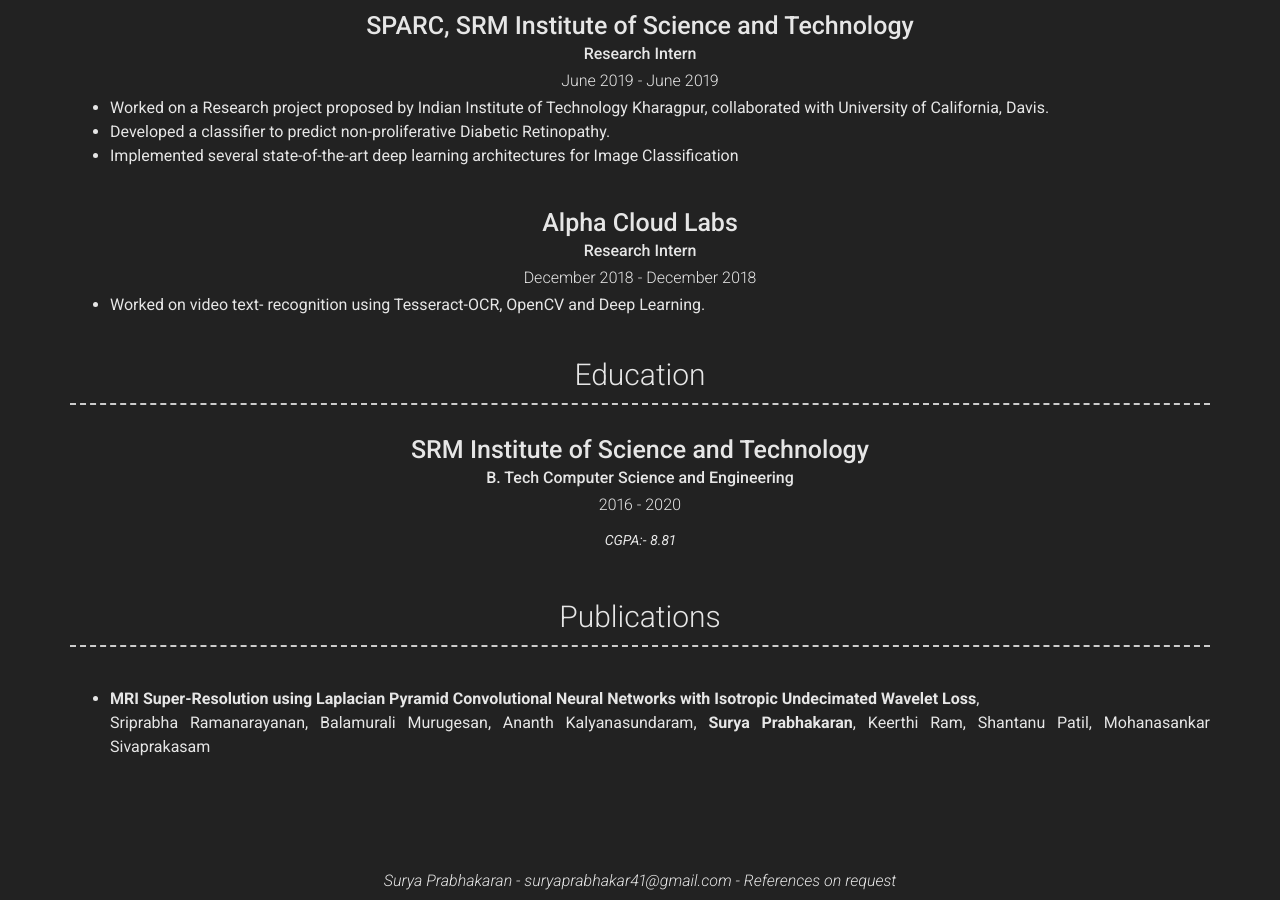
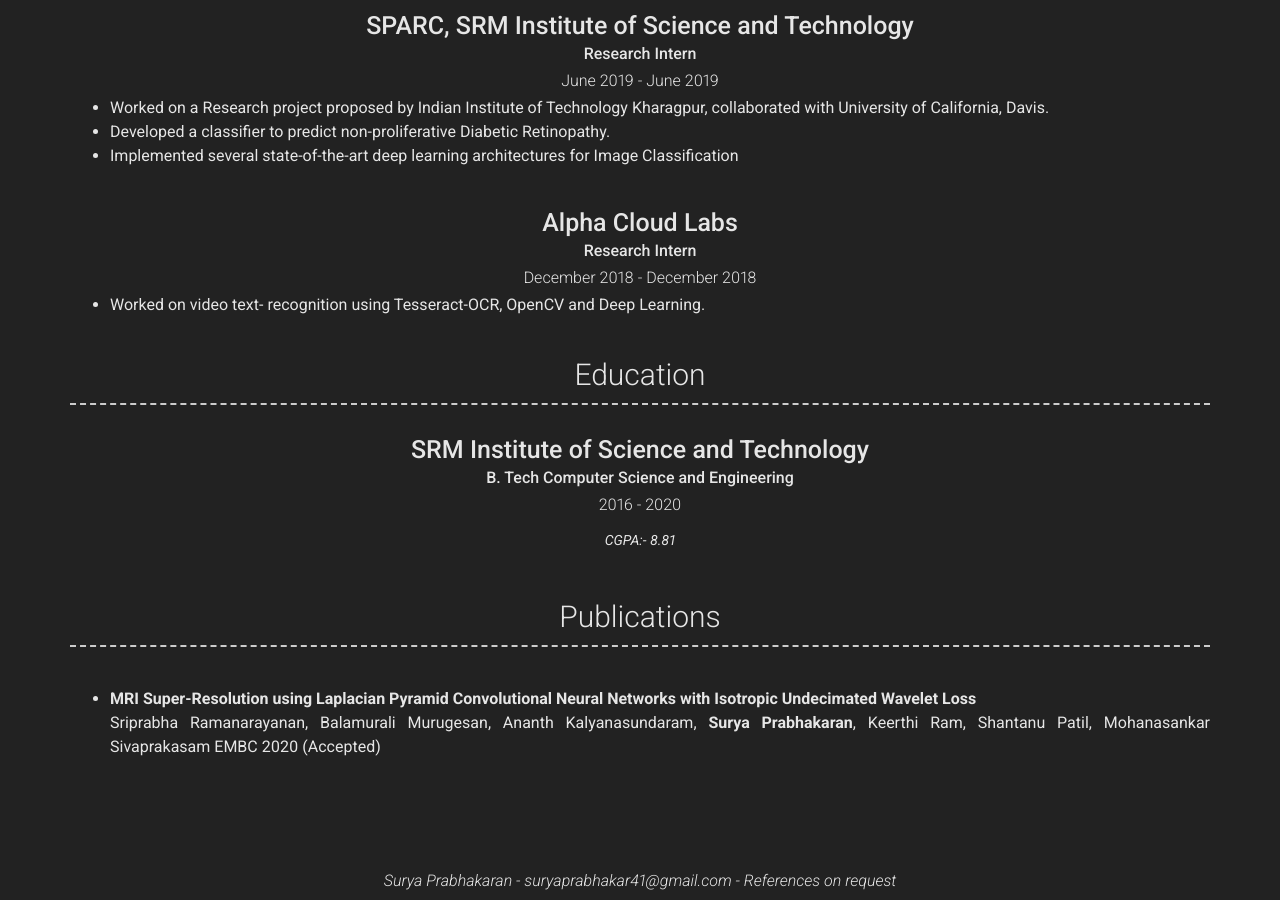
Before and after one commit to suryaprabhakar414/surya.io.resume, a Jekyll site: the page built from index.md, in a window 1280 px wide and 900 px high, scrolled down 1609 px. Built offline with Jekyll 4.4.1, drawn with Linux system fonts in a browser that asks for light colours; nearby versions of some CDN libraries.

Commit message:
Update _config.yml

```diff
--- a/_config.yml
+++ b/_config.yml
@@ -50,8 +50,10 @@ about_content: > # this means to ignore newlines until the next config item.
 # More Section
 more_title: Publications #(Use this to override about more section title)
 more_content: > # this means to ignore newlines until the next config item.
-  - **MRI Super-Resolution using Laplacian Pyramid Convolutional Neural Networks with Isotropic Undecimated Wavelet Loss**,
+  - **MRI Super-Resolution using Laplacian Pyramid Convolutional Neural Networks with Isotropic Undecimated Wavelet Loss**
      Sriprabha Ramanarayanan, Balamurali Murugesan, Ananth Kalyanasundaram, **Surya Prabhakaran**, Keerthi Ram, Shantanu Patil, Mohanasankar Sivaprakasam
+     EMBC 2020 (Accepted)
+
 
 # Footer
 footer_show_references: true
```
